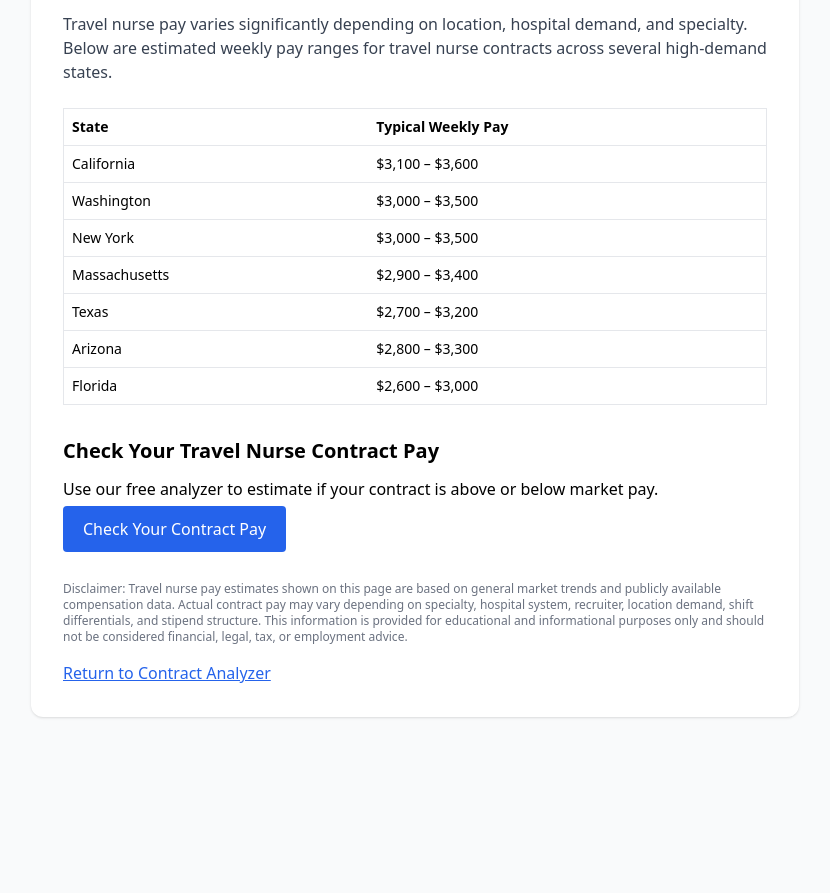
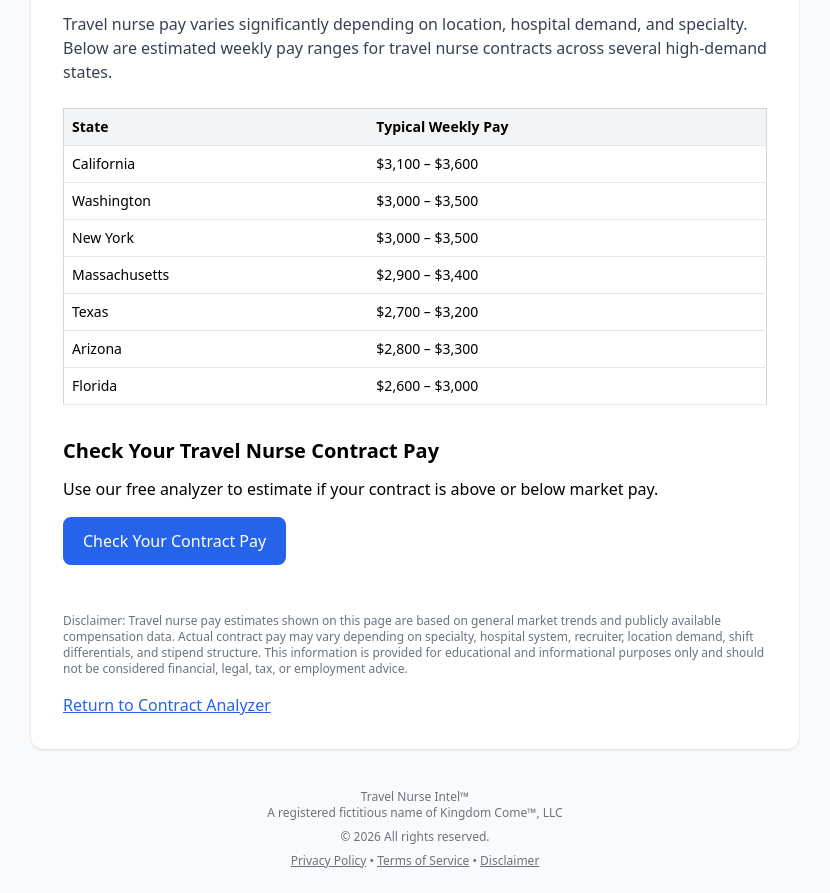
Before and after one commit to TravelNurseIntel/travel-nurse-intel, a plain HTML site: page highest-paying-travel-nurse-states.html in a window 1280 px wide. Shown: the part 132-1025 px from the top of the page, without its empty margins (225-1055 px from the left). Before the commit the page ends 873 px from the top, so only its background shows below. Drawn offline with nearby package versions, Linux system fonts and the light colour scheme.

Commit message:
Update highest-paying-travel-nurse-states.html
Updated footer.

```diff
--- a/highest-paying-travel-nurse-states.html
+++ b/highest-paying-travel-nurse-states.html
@@ -24,9 +24,9 @@ Highest Paying Travel Nurse States (Weekly Pay Guide 2026)
 Travel nurse pay varies significantly depending on location, hospital demand, and specialty. Below are estimated weekly pay ranges for travel nurse contracts across several high-demand states.
 </p>
 
-<table class="w-full border text-left text-sm mb-8">
+<table class="w-full border border-gray-300 text-left text-sm mb-8 border-collapse">
 
-<tr class="border-b">
+<tr class="border-b bg-gray-100">
 <th class="p-2">State</th>
 <th class="p-2">Typical Weekly Pay</th>
 </tr>
@@ -76,11 +76,11 @@ Check Your Travel Nurse Contract Pay
 Use our free analyzer to estimate if your contract is above or below market pay.
 </p>
 
-<a href="/" class="bg-blue-600 text-white px-5 py-3 rounded">
+<a href="/" class="inline-block bg-blue-600 text-white px-5 py-3 rounded-lg mb-6">
 Check Your Contract Pay
 </a>
 
-<p class="text-xs text-gray-500 mt-10">
+<p class="text-xs text-gray-500 mt-6">
 Disclaimer: Travel nurse pay estimates shown on this page are based on general market trends and publicly available compensation data. Actual contract pay may vary depending on specialty, hospital system, recruiter, location demand, shift differentials, and stipend structure. This information is provided for educational and informational purposes only and should not be considered financial, legal, tax, or employment advice.
 </p>
 
@@ -92,5 +92,24 @@ Return to Contract Analyzer
 
 </div>
 
+<footer class="text-center text-xs text-gray-500 mt-10">
+
+<p>
+Travel Nurse Intel™<br>
+A registered fictitious name of Kingdom Come™, LLC
+</p>
+
+<p class="mt-2">
+© 2026 All rights reserved.
+</p>
+
+<p class="mt-2">
+<a href="/privacy.html" class="underline">Privacy Policy</a> •
+<a href="/terms.html" class="underline">Terms of Service</a> •
+<a href="/disclaimer.html" class="underline">Disclaimer</a>
+</p>
+
+</footer>
+
 </body>
 </html>
```
